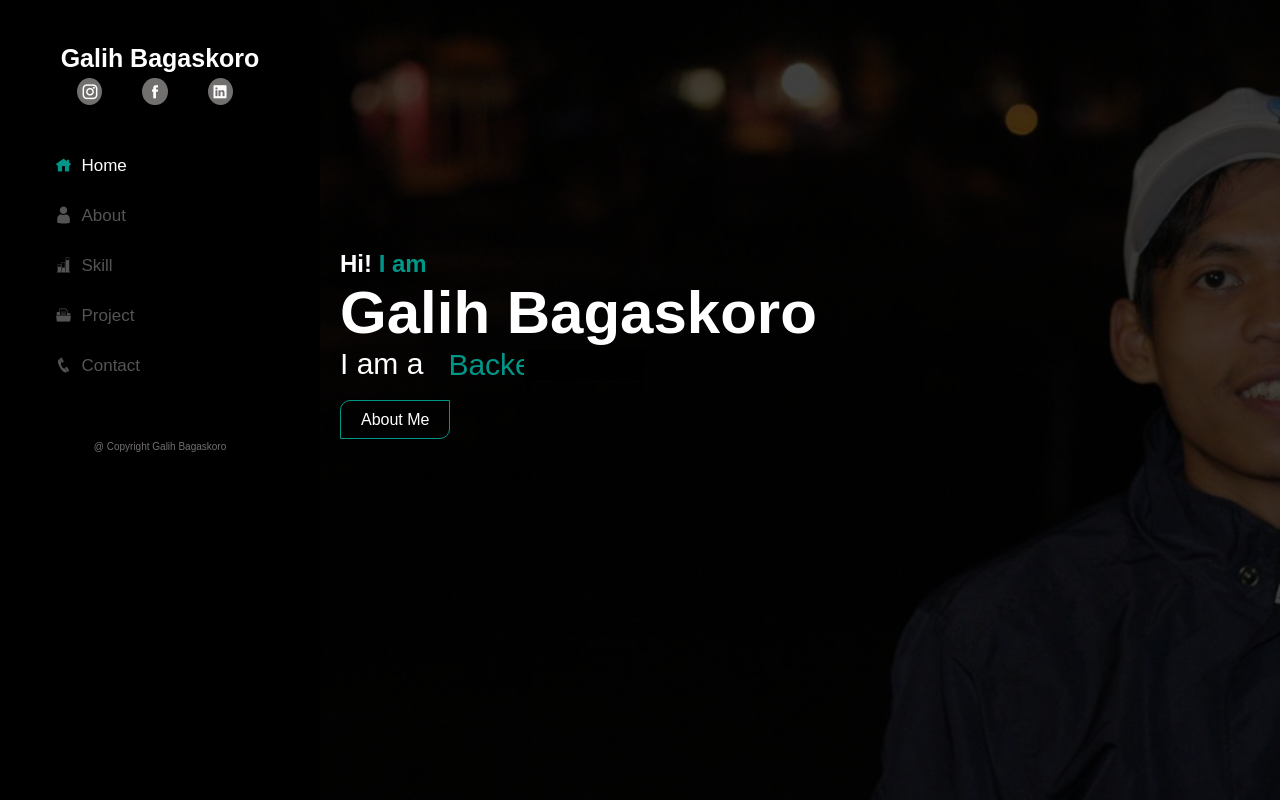
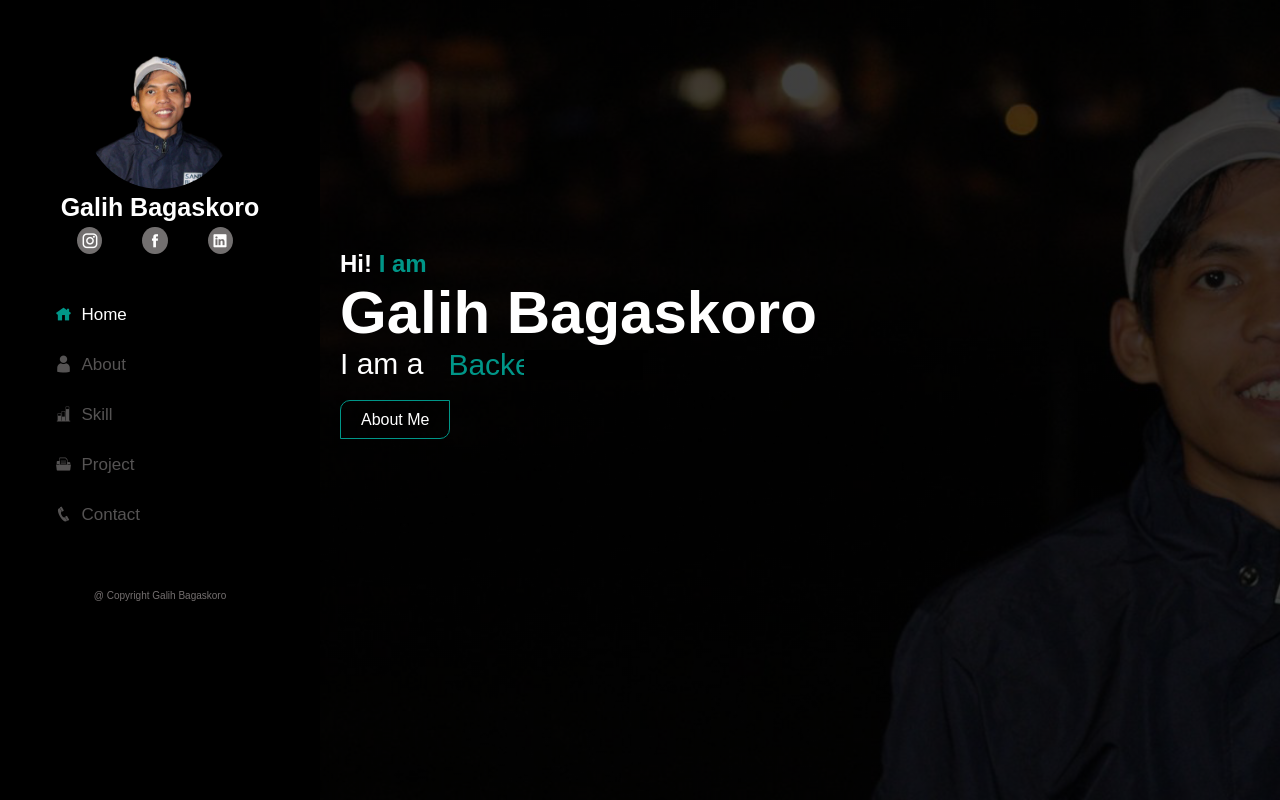
Before and after one commit to galihbagaskoro/galih007.github.io, a plain HTML site: page index.html in a window 1280 px wide. Shown: the top 800 px of the page. Drawn offline with nearby package versions, Linux system fonts and the light colour scheme.

Commit message:
Update index.html

```diff
--- a/index.html
+++ b/index.html
@@ -24,7 +24,7 @@
 	<body>
 		<header class="sidebar" id="sidebar">
 			<div class="profile">
-				<img src="img/galihjp-profile.jpg" alt="" />
+				<img src="/img/galihjp-profile.png" alt="" />
 			</div>
 			<div class="name">
 				<h1>Galih Bagaskoro</h1>
```
